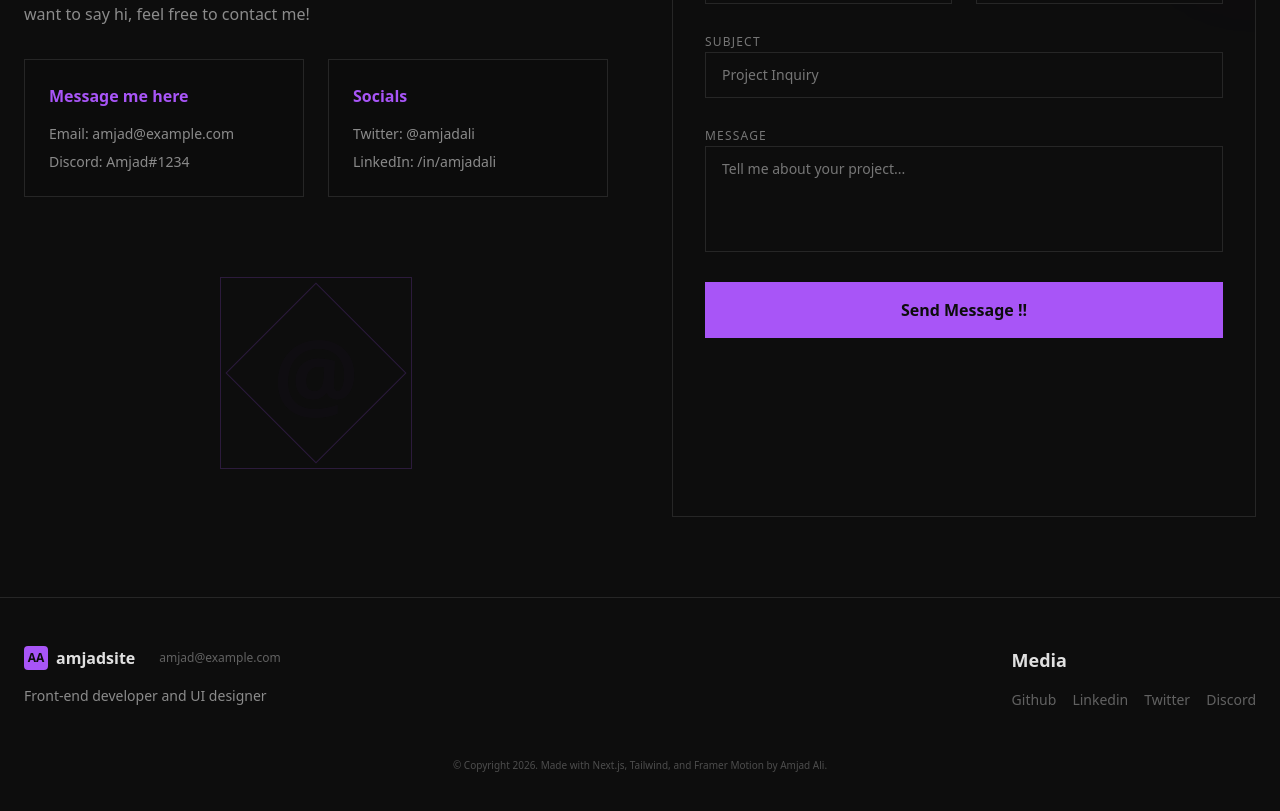
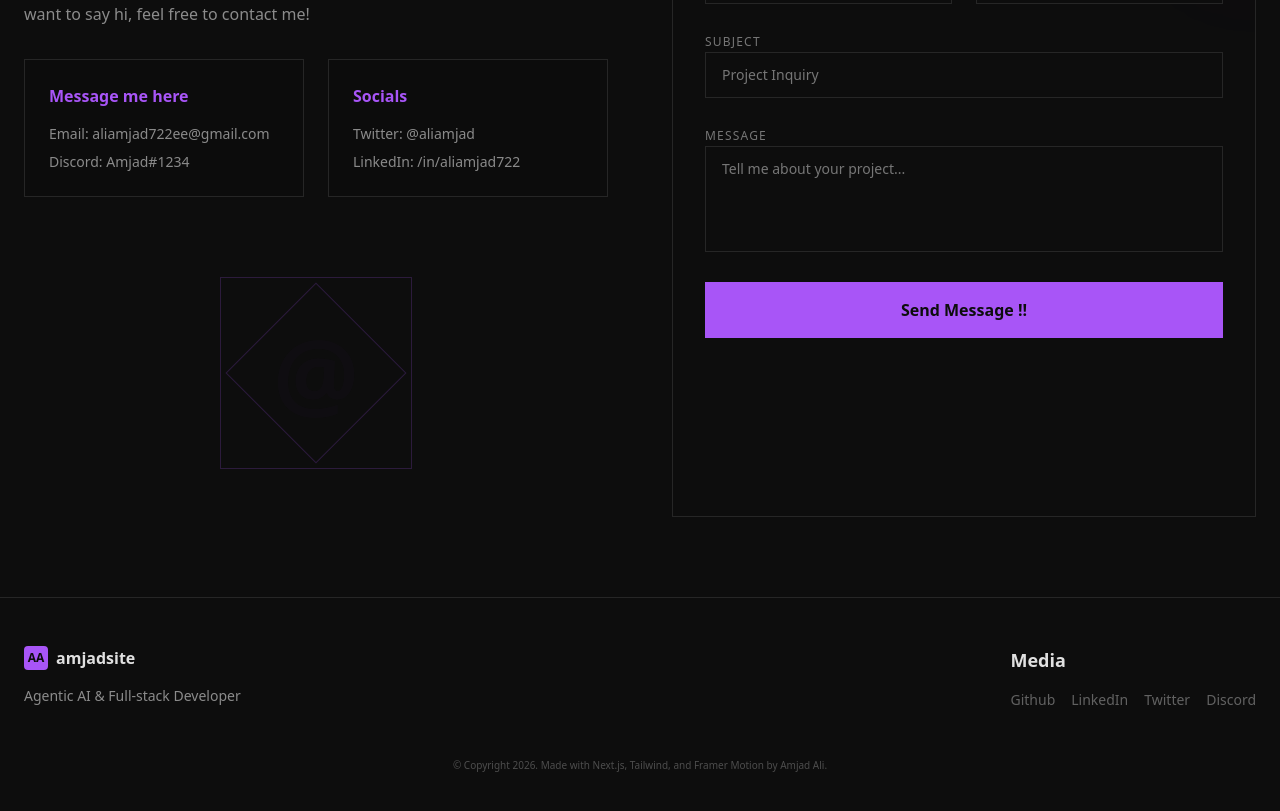
Before and after one commit to Amjad-722/Amjad.site, a Next.js app: page / in a window 1280 px wide. Shown: the part 5580-6391 px from the top of the page. Built offline with nearby package versions, Linux system fonts and the light colour scheme.

Commit message:
added dark theme

```diff
--- a/src/components/footer-sections.tsx
+++ b/src/components/footer-sections.tsx
@@ -186,8 +186,8 @@ export const Contact = () => {
               <div className="border border-border p-6 space-y-4 bg-background/50 backdrop-blur-sm">
                 <h4 className="font-bold font-mono text-accent">Message me here</h4>
                 <div className="space-y-2">
-                  <a href="mailto:amjad@example.com" className="block text-sm text-foreground/60 hover:text-accent font-mono transition-colors">
-                     Email: amjad@example.com
+                  <a href="mailto:aliamjad722ee@gmail.com" className="block text-sm text-foreground/60 hover:text-accent font-mono transition-colors">
+                     Email: aliamjad722ee@gmail.com
                   </a>
                   <a href="#" className="block text-sm text-foreground/60 hover:text-accent font-mono transition-colors">
                      Discord: Amjad#1234
@@ -198,11 +198,11 @@ export const Contact = () => {
               <div className="border border-border p-6 space-y-4 bg-background/50 backdrop-blur-sm">
                 <h4 className="font-bold font-mono text-accent">Socials</h4>
                 <div className="space-y-2">
-                  <a href="#" className="block text-sm text-foreground/60 hover:text-accent font-mono transition-colors">
-                     Twitter: @amjadali
+                  <a href="https://twitter.com/aliamjad" className="block text-sm text-foreground/60 hover:text-accent font-mono transition-colors">
+                     Twitter: @aliamjad
                   </a>
-                  <a href="#" className="block text-sm text-foreground/60 hover:text-accent font-mono transition-colors">
-                     LinkedIn: /in/amjadali
+                  <a href="https://linkedin.com/in/aliamjad722" className="block text-sm text-foreground/60 hover:text-accent font-mono transition-colors">
+                     LinkedIn: /in/aliamjad722
                   </a>
                 </div>
               </div>
--- a/src/components/footer.tsx
+++ b/src/components/footer.tsx
@@ -1,4 +1,11 @@
 import Link from "next/link";
+
+const socials = [
+  { name: "Github", href: "https://github.com/Amjad-722" },
+  { name: "LinkedIn", href: "https://www.linkedin.com/in/webdev-amjad/" },
+  { name: "Twitter", href: "https://twitter.com/aliamjad" },
+  { name: "Discord", href: "https://discord.gg/amjad" },
+];
 
 export const Footer = () => {
   return (
@@ -11,20 +18,19 @@ export const Footer = () => {
                 AA
               </div>
               <span className="font-mono font-bold">amjadsite</span>
-              <span className="text-foreground/40 text-xs font-mono ml-4">amjad@example.com</span>
             </div>
             <p className="text-sm text-foreground/60 font-mono">
-              Front-end developer and UI designer
+              Agentic AI & Full-stack Developer
             </p>
           </div>
 
           <div className="space-y-4">
             <h4 className="font-bold font-mono text-lg">Media</h4>
             <div className="flex gap-4">
-              {["github", "linkedin", "twitter", "discord"].map((social) => (
-                <Link key={social} href="#" className="text-foreground/40 hover:text-accent transition-colors">
-                  <span className="sr-only">{social}</span>
-                  <div className="capitalize text-sm font-mono">{social}</div>
+              {socials.map((social) => (
+                <Link key={social.name} href={social.href} className="text-foreground/40 hover:text-accent transition-colors">
+                  <span className="sr-only">{social.name}</span>
+                  <div className="capitalize text-sm font-mono">{social.name}</div>
                 </Link>
               ))}
             </div>
```
